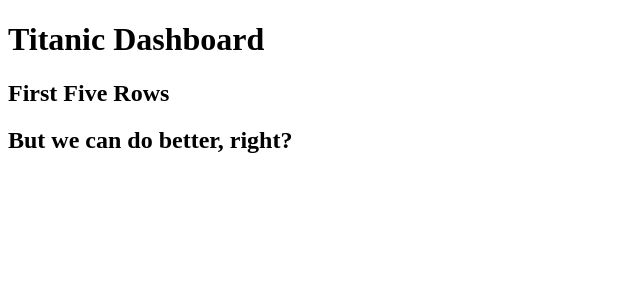
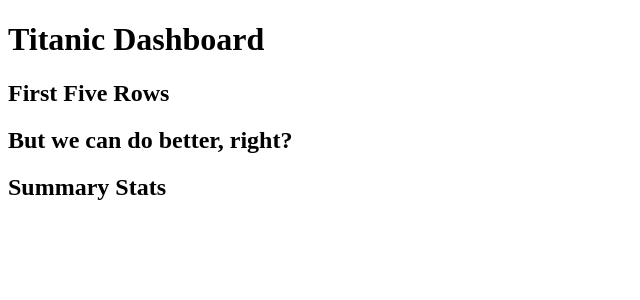
Before and after one commit to Gcav66/titanic_ibm_intro, a Flask app: template templates/table.html in a window 1280 px wide. Shown: the top 300 px of the page, without its empty margins (0-640 px from the left). Run offline with Flask 2, Linux system fonts and the light colour scheme; the template is opened without the code that fills it, so the values that code supplies are empty; some libraries are stand-ins or nearby versions.

Commit message:
added summary stats

```diff
--- a/app.py
+++ b/app.py
@@ -1,7 +1,7 @@
 from flask import Flask, request, redirect, render_template, send_file
 import pandas as pd
 import os
-from model import get_sample_data
+from model import get_sample_data, get_summary_stats
 
 def create_app():
     app=Flask(__name__)
@@ -14,19 +14,22 @@ app = create_app()
 def table():
     template = 'table.html'
     data_df = get_sample_data('train.csv')
-    return render_template(template, data=data_df.to_html(index=False))
+    stats_df = get_summary_stats('train.csv')
+    return render_template(template, data=data_df.to_html(index=False), summary=stats_df.to_html(index=False))
 
 @app.route("/table-css", methods=['GET', 'POST'])
 def table_css():
     template = 'table_css.html'
     data_df = get_sample_data('train.csv')
-    return render_template(template, data=data_df.to_html(index=False))
+    stats_df = get_summary_stats('train.csv')
+    return render_template(template, data=data_df.to_html(index=False), summary=stats_df.to_html(index=False))
 
 @app.route("/table-css-custom", methods=['GET', 'POST'])
 def table_css_custom():
     template = 'table_css_custom.html'
     data_df = get_sample_data('train.csv')
-    return render_template(template, data=data_df.to_html(index=False))
+    stats_df = get_summary_stats('train.csv')
+    return render_template(template, data=data_df.to_html(index=False), summary=stats_df.to_html(index=False))
 
 if __name__ == "__main__":
     port = int(os.environ.get("PORT", 5001))
--- a/model.py
+++ b/model.py
@@ -7,7 +7,13 @@ Created on Fri Sep 16 20:40:22 2016
 
 import pandas as pd
 
+
 def get_sample_data(input_file):
 	df = pd.read_csv(input_file)
 	df_sample = df.head()
 	return df_sample
+
+def get_summary_stats(input_file):
+	df = pd.read_csv(input_file)
+	df_stats = df.describe()
+	return df_stats
--- a/templates/table.html
+++ b/templates/table.html
@@ -19,5 +19,17 @@
           <h2>But we can do better, right?</h2>
         </div>
     </div>
+    <div class="row">
+      <div class="col-md-6">
+        <h2>Summary Stats</h2>
+        {{summary|safe}}
+      </div>
+    </div>
+    <div class="row">
+      <div class="col-md-6">
+        <h2></h2>
+        {{tdf|safe}}
+      </div>
+    </div>
   </div>
 </body>
```
Also changed, not shown: templates/table_css.html (+12 -0 lines), templates/table_css_custom.html (+12 -0 lines).
